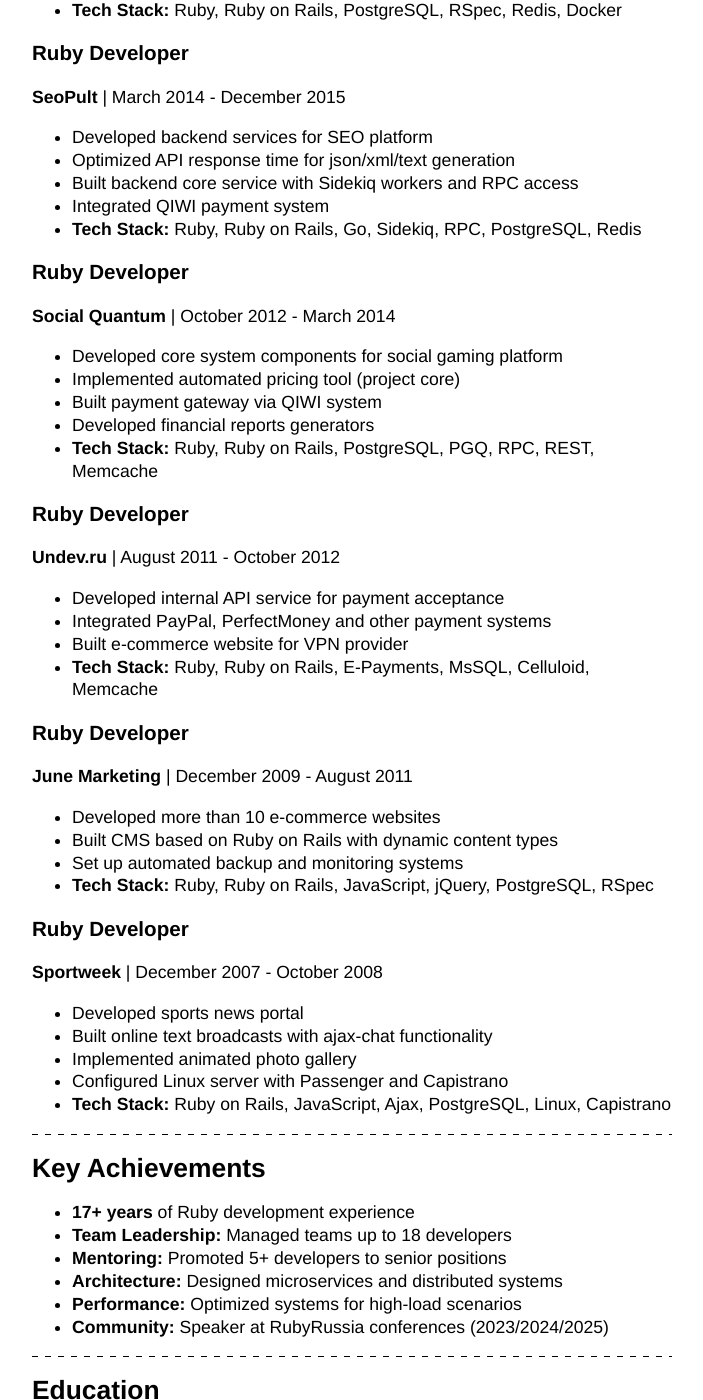
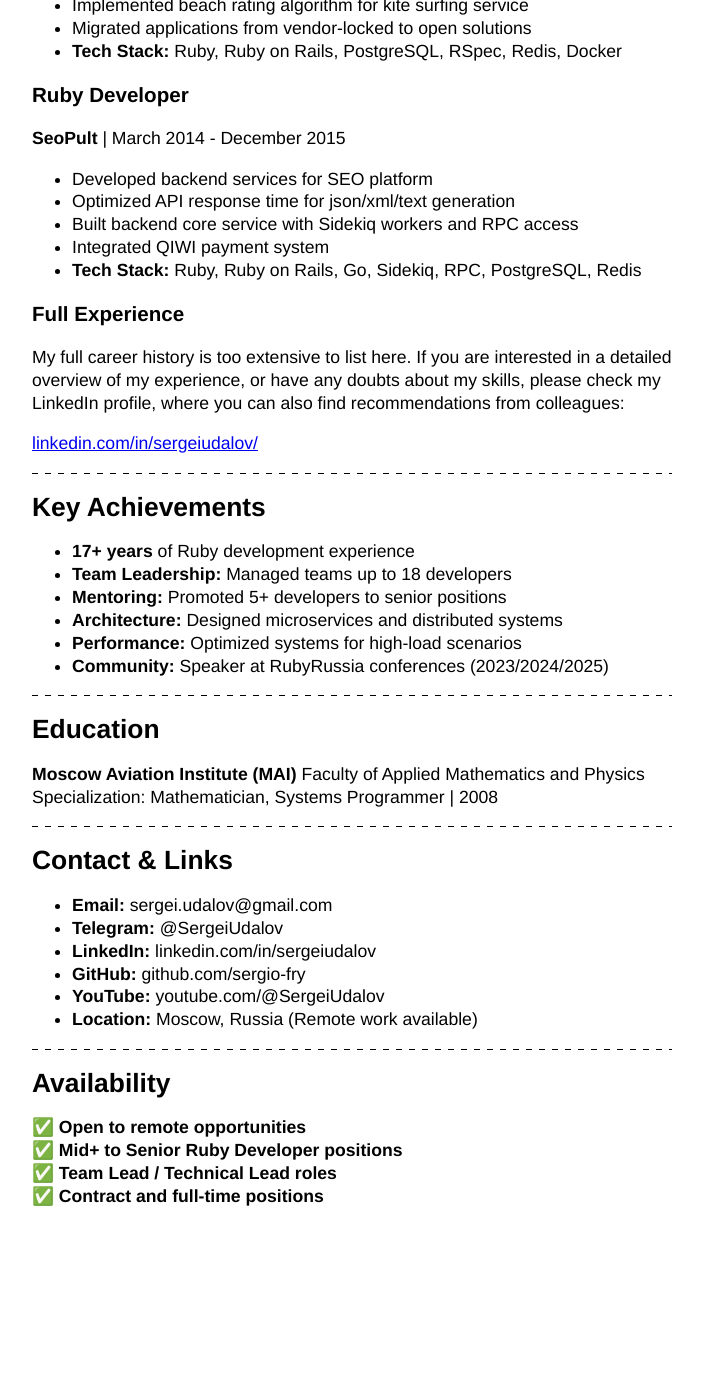
Before and after one commit to sergio-fry/blog, a Jekyll site: the page built from cv/en-developer.md, in a window 1280 px wide and 1400 px high, scrolled down 2824 px. Shown: the whole window, without its empty margins (288-991 px from the left). Built offline with Jekyll 4.4.1, drawn with Linux system fonts in a browser that asks for light colours; after the commit the page ends 4096 px from its top, so only the background shows below that; some of the changed text lies outside the part shown.

Commit message:
Refine CV: update personal description, consolidate experience section, and enhance contact information formatting for clarity.

```diff
--- a/cv/en-developer.md
+++ b/cv/en-developer.md
@@ -7,9 +7,9 @@ disable_comments: true
 
 # Sergei Udalov
 
-**Senior Ruby Developer | Remote Work Specialist**
+**Senior Ruby Developer, Remote Work Specialist**
 
-[sergei.udalov@gmail.com](mailto:sergei.udalov@gmail.com) | [@SergeiUdalov](https://t.me/SergeiUdalov)
+[sergei.udalov@gmail.com](mailto:sergei.udalov@gmail.com), [(https://t.me/SergeiUdalov](https://t.me/SergeiUdalov), [linkedin.com/in/sergeiudalov/](https://www.linkedin.com/in/sergeiudalov/)
 
 ---
 
@@ -114,35 +114,12 @@ Experienced Ruby developer with 17+ years in software development, specializing
 - Integrated QIWI payment system
 - **Tech Stack:** Ruby, Ruby on Rails, Go, Sidekiq, RPC, PostgreSQL, Redis
 
-### Ruby Developer
-**Social Quantum** | October 2012 - March 2014
-- Developed core system components for social gaming platform
-- Implemented automated pricing tool (project core)
-- Built payment gateway via QIWI system
-- Developed financial reports generators
-- **Tech Stack:** Ruby, Ruby on Rails, PostgreSQL, PGQ, RPC, REST, Memcache
 
-### Ruby Developer
-**Undev.ru** | August 2011 - October 2012
-- Developed internal API service for payment acceptance
-- Integrated PayPal, PerfectMoney and other payment systems
-- Built e-commerce website for VPN provider
-- **Tech Stack:** Ruby, Ruby on Rails, E-Payments, MsSQL, Celluloid, Memcache
+### Full Experience
 
-### Ruby Developer
-**June Marketing** | December 2009 - August 2011
-- Developed more than 10 e-commerce websites
-- Built CMS based on Ruby on Rails with dynamic content types
-- Set up automated backup and monitoring systems
-- **Tech Stack:** Ruby, Ruby on Rails, JavaScript, jQuery, PostgreSQL, RSpec
+My full career history is too extensive to list here. If you are interested in a detailed overview of my experience, or have any doubts about my skills, please check my LinkedIn profile, where you can also find recommendations from colleagues:
 
-### Ruby Developer
-**Sportweek** | December 2007 - October 2008
-- Developed sports news portal
-- Built online text broadcasts with ajax-chat functionality
-- Implemented animated photo gallery
-- Configured Linux server with Passenger and Capistrano
-- **Tech Stack:** Ruby on Rails, JavaScript, Ajax, PostgreSQL, Linux, Capistrano
+[linkedin.com/in/sergeiudalov/](https://www.linkedin.com/in/sergeiudalov/)
 
 ---
 
```
Also changed, not shown: cv/en-full.md (+1 -1 lines).
